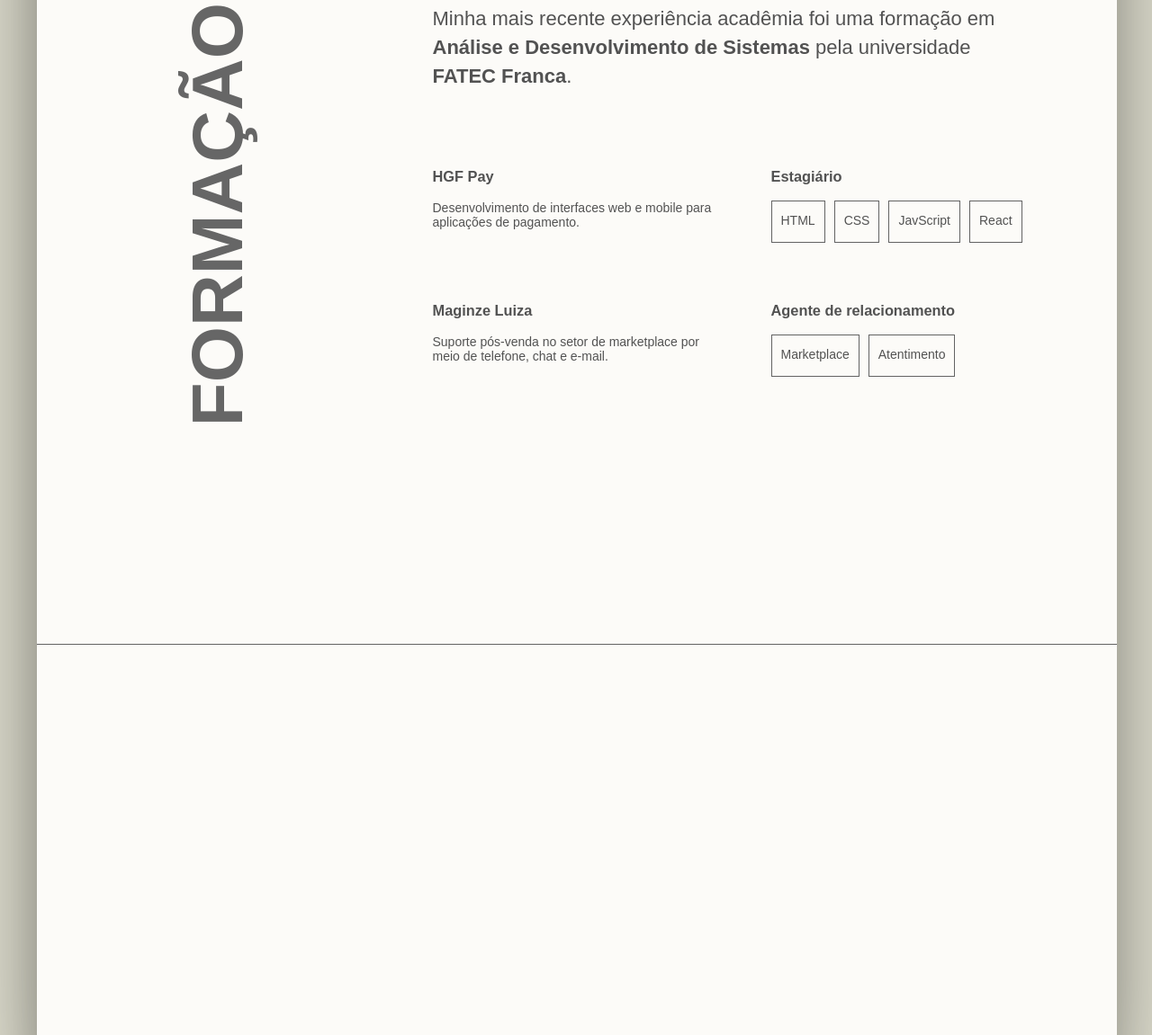
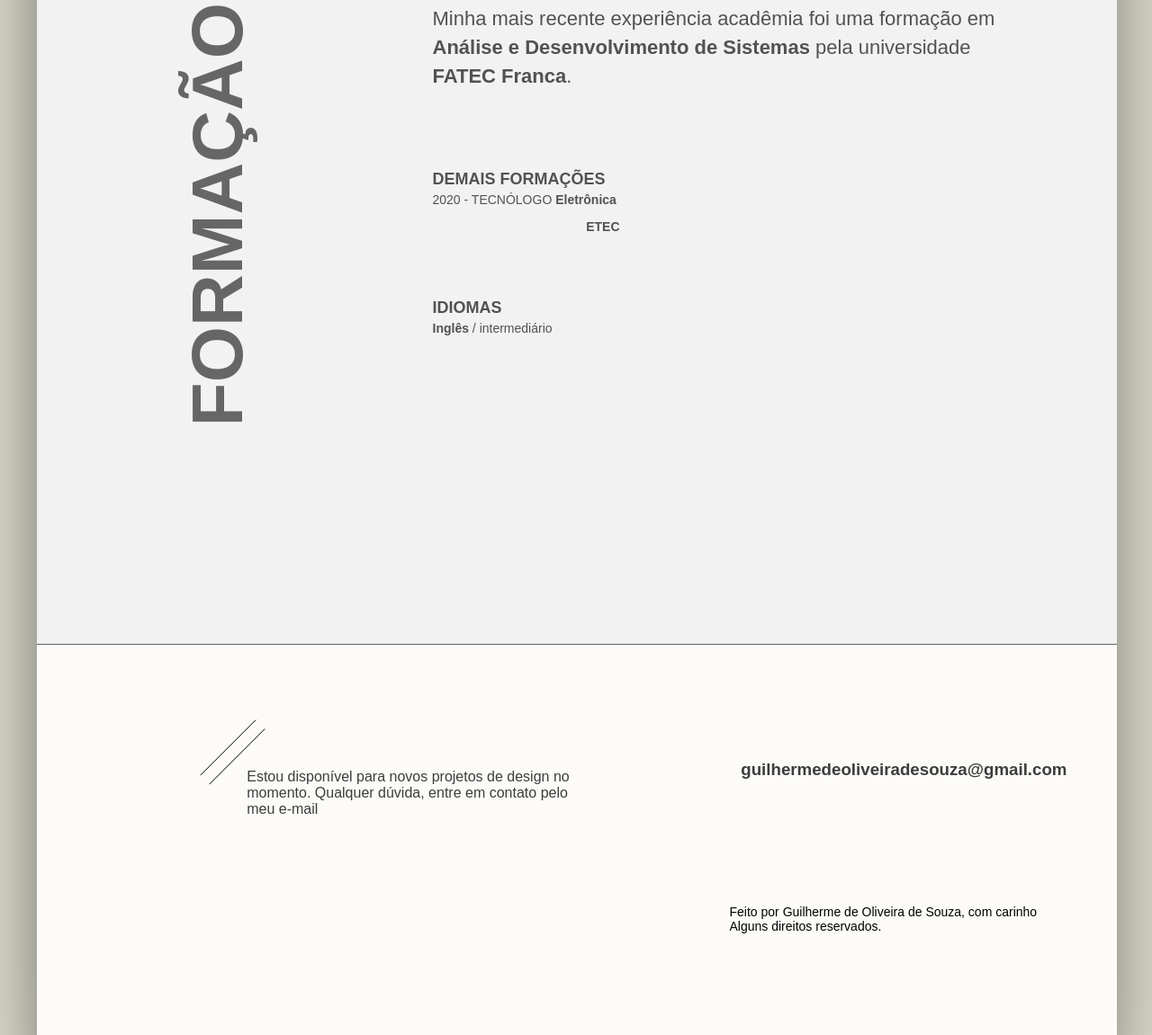
Before and after one commit to guiosouza/web-design-projects, a plain HTML site: page CV/index.html in a window 1280 px wide. Shown: the part 1649-2800 px from the top of the page at 90% size. Drawn offline with Linux system fonts and the light colour scheme; a web font is replaced by a local one.

Commit message:
project finished

```diff
--- a/CV/index.html
+++ b/CV/index.html
@@ -82,52 +82,51 @@
             </div>
           </div>
         </div>
-        <div class="experience-info-container">
-          <div class="experience-info-title-container">
+        <div class="formation-info-container">
+          <div class="formation-info-title-container">
             <h1>FORMAÇÃO</h1>
           </div>
-          <div class="experience-intro-info">
-            <div class="experience-intro-info-general-description">
+          <div class="formation-intro-info">
+            <div class="formation-intro-info-general-description">
               <p>
                 Minha mais recente experiência acadêmia foi uma formação em
                 <strong>Análise e Desenvolvimento de Sistemas</strong> pela
                 universidade <strong>FATEC Franca</strong>.
               </p>
             </div>
-            <div class="experience-container">
-              <div class="experience-row">
-                <div class="job-description">
-                  <h3>HGF Pay</h3>
-                  <p>
-                    Desenvolvimento de interfaces web e mobile para aplicações
-                    de pagamento.
-                  </p>
-                </div>
-                <div class="job-atributes-container">
-                  <h3>Estagiário</h3>
-                  <div class="job-atribute"><p>HTML</p></div>
-                  <div class="job-atribute"><p>CSS</p></div>
-                  <div class="job-atribute"><p>JavScript</p></div>
-                  <div class="job-atribute"><p>React</p></div>
+            <div class="formation-container">
+              <div class="formation-row">
+                <div class="formation-description">
+                  <h3>DEMAIS FORMAÇÕES</h3>
+                  <p>2020 - TECNÓLOGO <strong> Eletrônica</strong></p>
+                  <p><strong> ETEC</strong></p>
                 </div>
               </div>
-              <div class="experience-row">
-                <div class="job-description">
-                  <h3>Maginze Luiza</h3>
-                  <p>
-                    Suporte pós-venda no setor de marketplace por meio de
-                    telefone, chat e e-mail.
-                  </p>
-                </div>
-                <div class="job-atributes-container">
-                  <h3>Agente de relacionamento</h3>
-                  <div class="job-atribute"><p>Marketplace</p></div>
-                  <div class="job-atribute"><p>Atentimento</p></div>
+              <div class="formation-row">
+                <div class="languages-description">
+                  <h3>IDIOMAS</h3>
+                  <p><strong>Inglês </strong>/ intermediário</p>
                 </div>
               </div>
             </div>
           </div>
         </div>
+        <div class="contact-container">
+          <div class="contact-info">
+            <img src="./images/contact-me.svg" alt="contato" />
+            <p>
+              Estou disponível para novos projetos de design no momento.
+              Qualquer dúvida, entre em contato pelo meu e-mail
+            </p>
+            <h3>guilhermedeoliveiradesouza@gmail.com</h3>
+          </div>
+          <di class="dedication">
+            <p>
+              Feito por Guilherme de Oliveira de Souza, com carinho Alguns
+              direitos reservados.
+            </p>
+          </di>
+        </div>
       </div>
     </div>
   </body>
--- a/CV/styles.css
+++ b/CV/styles.css
@@ -127,7 +127,6 @@ body {
 
 .experience-info-container {
     border-top: 1px solid #636363;
-    border-bottom: 1px solid #636363;
     height: 843px;
 }
 
@@ -215,8 +214,6 @@ body {
     flex-wrap: wrap;
 }
 
-
-
 .job-atributes-container h3 {
     width: 310px;
 }
@@ -235,3 +232,163 @@ body {
     height: 30px;
     width: auto;
 }
+
+/************************* FORMAÇÃO *************************/
+
+.formation-info-container {
+    border-top: 1px solid #636363;
+    border-bottom: 1px solid #636363;
+    height: 843px;
+    background-color: #F2F2F2;
+}
+
+.formation-container h3 {
+    font-size: 18px;
+}
+
+.formation-description p:nth-last-of-type(1) {
+    display: flex;
+    width: 208px;
+    flex-wrap: wrap-reverse;
+    justify-content: flex-end;
+}
+
+.languages-description {
+    width: 300px;
+    flex-wrap: wrap-reverse;
+}
+
+.formation-info-container {
+    display: flex;
+}
+
+.formation-info-container .year {
+    color: #3D3D3D
+}
+
+.year {
+    position: absolute;
+    margin-top: 313px;
+    margin-left: 320px;
+}
+
+.year:nth-last-of-type(1) {
+    position: absolute;
+    margin-top: 465px;
+    margin-left: 320px;
+    left: 1;
+}
+
+.formation-info-title-container {
+    display: flex;
+    position: relative;
+    width: 400px;
+}
+
+
+.formation-info-container h1 {
+    font-size: 80px;
+    color: #666666;
+    transform-origin: bottom;
+    position: absolute;
+    top: 50%;
+    left: 50%;
+    transform: translate(-40%, -220%) rotate(-90deg);
+}
+
+.formation-intro-info {
+    padding: 40px;
+    width: 800px;
+}
+
+
+.formation-intro-info p {
+    font-size: 22px;
+}
+
+.formation-intro-info-general-description {
+    width: 668px;
+    line-height: 32px;
+    margin-top: 90px;
+    color: #525252
+}
+
+.formation-container {
+    margin-top: 70px;
+    color: #525252
+}
+
+.formation-row h3 {
+    margin-bottom: 4px
+}
+
+.formation-row {
+    font-size: 14px;
+    width: 316px;
+    margin-top: 40px;
+    display: flex;
+    justify-content: space-between;
+}
+
+.formation-row p {
+    font-size: 14px;
+    width: 316px;
+    margin-top: 0px;
+}
+
+.formation-atributes-container {
+    margin-left: 60px;
+    display: flex;
+    flex-wrap: wrap;
+}
+
+.formation-atributes-container h3 {
+    width: 310px;
+}
+
+.formation-atribute p {
+    line-height: 32px;
+    height: 30px;
+    width: auto;
+}
+
+/************************* CONTATO *************************/
+
+.contact-container {
+    display: flex;
+    justify-content: flex-end;
+    padding: 55px;
+    flex-wrap: wrap;
+    height: 499px
+}
+
+.contact-info {
+    display: flex;
+    align-items: center;
+    color: #3D3D3D
+}
+
+.contact-info img {
+    position: absolute;
+    margin-left: 115px;
+    margin-bottom: 90px
+}
+
+.contact-info p {
+    width: 369px;
+    margin-left: 167px
+}
+
+.contact-info h3 {
+    margin-bottom: 70px;
+    margin-left: 180px;
+}
+
+.dedication {
+    font-size: 14px;
+    width: 375px;
+}
+
+.dedication p {
+    width: 375px;
+}
```
Also changed, not shown: CV/images/contact-me.svg (added).
